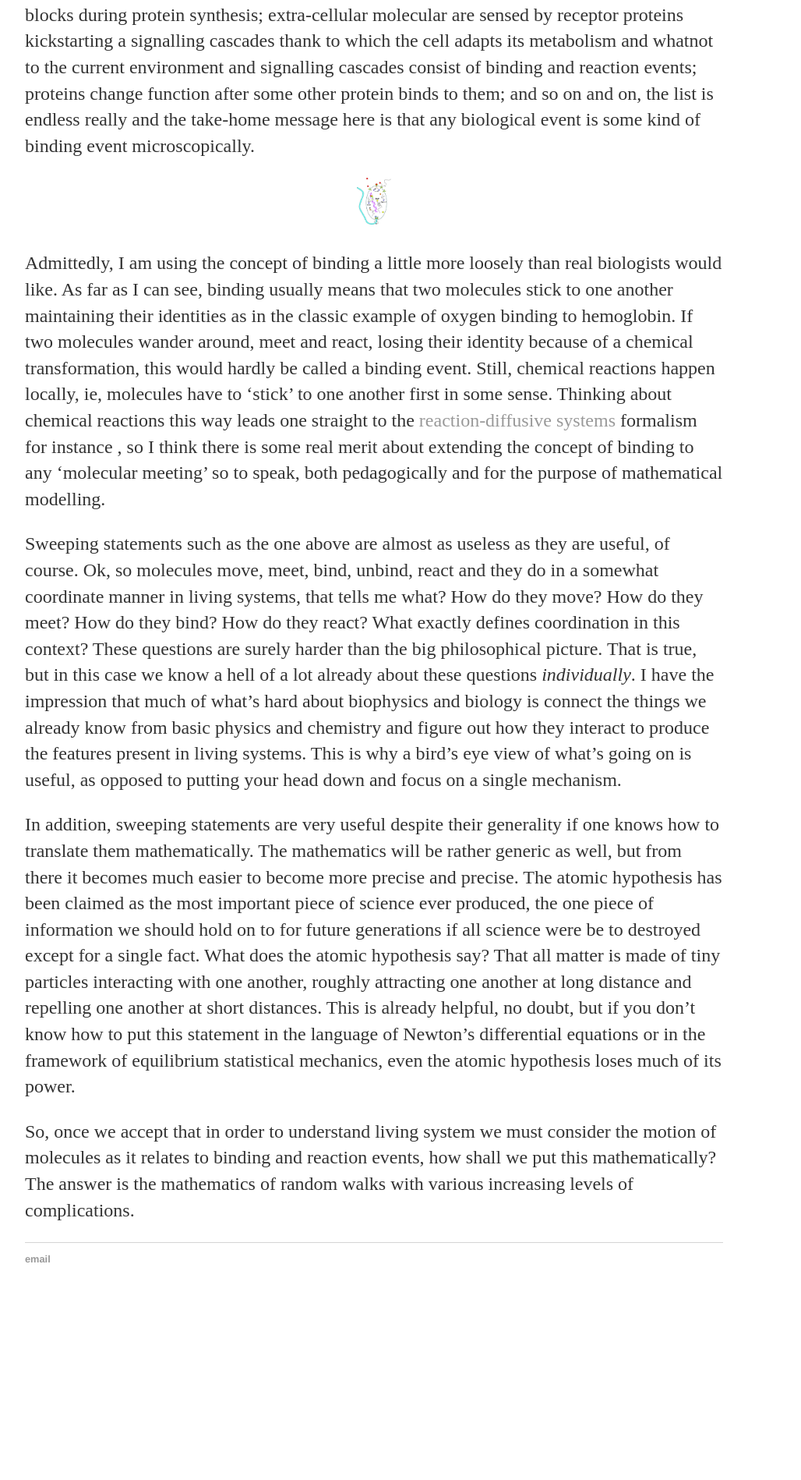
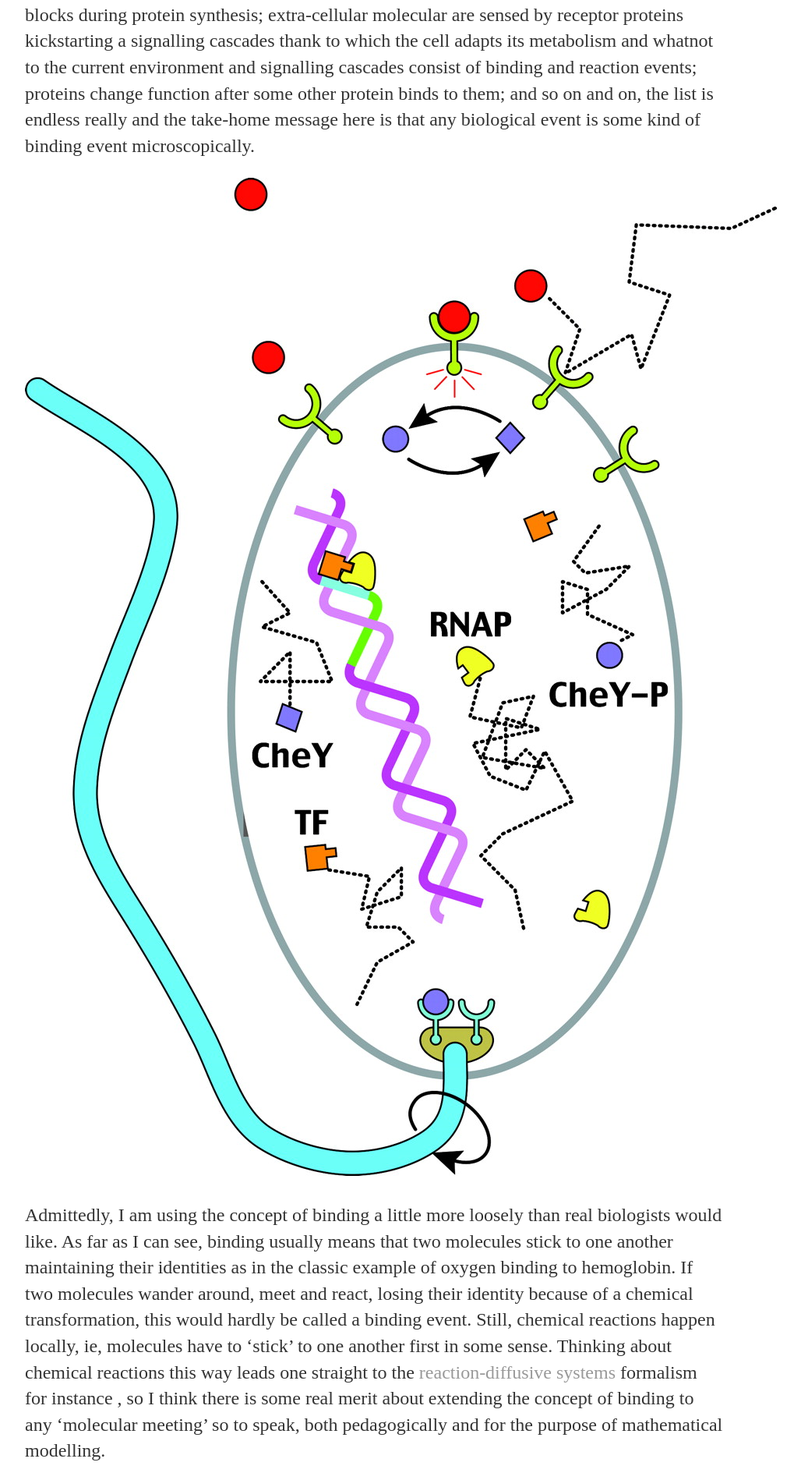
Before and after one commit to ghostsandmachines/ghostsandmachines.github.io, a Jekyll site: the page built from _posts/2019-01-09-ghost-and-machines-site-launched.md, in a window 1280 px wide. Shown: the part 420-2318 px from the top of the page at 78% size, without its empty margins (160-1188 px from the left). Built offline with Jekyll 4.4.1, drawn with Linux system fonts in a browser that asks for light colours; before the commit the page ends 2102 px from its top, so only the background shows below that.

Commit message:
Update 2019-01-09-ghost-and-machines-site-launched.md

```diff
--- a/_posts/2019-01-09-ghost-and-machines-site-launched.md
+++ b/_posts/2019-01-09-ghost-and-machines-site-launched.md
@@ -6,7 +6,7 @@ date: 2019-01-09
 
 It's not too much of a stretch, I believe, to say that microscopically we recognize what's alive by looking at sets of molecules binding and unbinding in a coordinated and concerted manner. Examples abound: RNA polymerase starts off transcription by binding to DNA; trascription factors control the transcriptional rate by binding to DNA sequences; ribosomes synthesize proteins by binding to mRNA; amminoacids bind to tRNA providing the building blocks during protein synthesis; extra-cellular molecular are sensed by receptor proteins kickstarting a signalling cascades thank to which the cell adapts its metabolism and whatnot to the current environment and signalling cascades consist of binding and reaction events; proteins change function after some other protein binds to them; and so on and on, the list is endless really and the take-home message here is that any biological event is some kind of binding event microscopically.
 
- <p style="text-align:center;"><img src="{{ site.url }}/blog/img/2019-01-09-bindings.jpg" alt="bindings" width="5%"/></p>
+ <p style="text-align:center;"><img src="{{ site.url }}/blog/img/2019-01-09-bindings.jpg" alt="bindings"/></p>
 
 <!--![bindings]({{ site.url }}/blog/img/2019-01-09-bindings.jpg =50x150)-->
 
```
